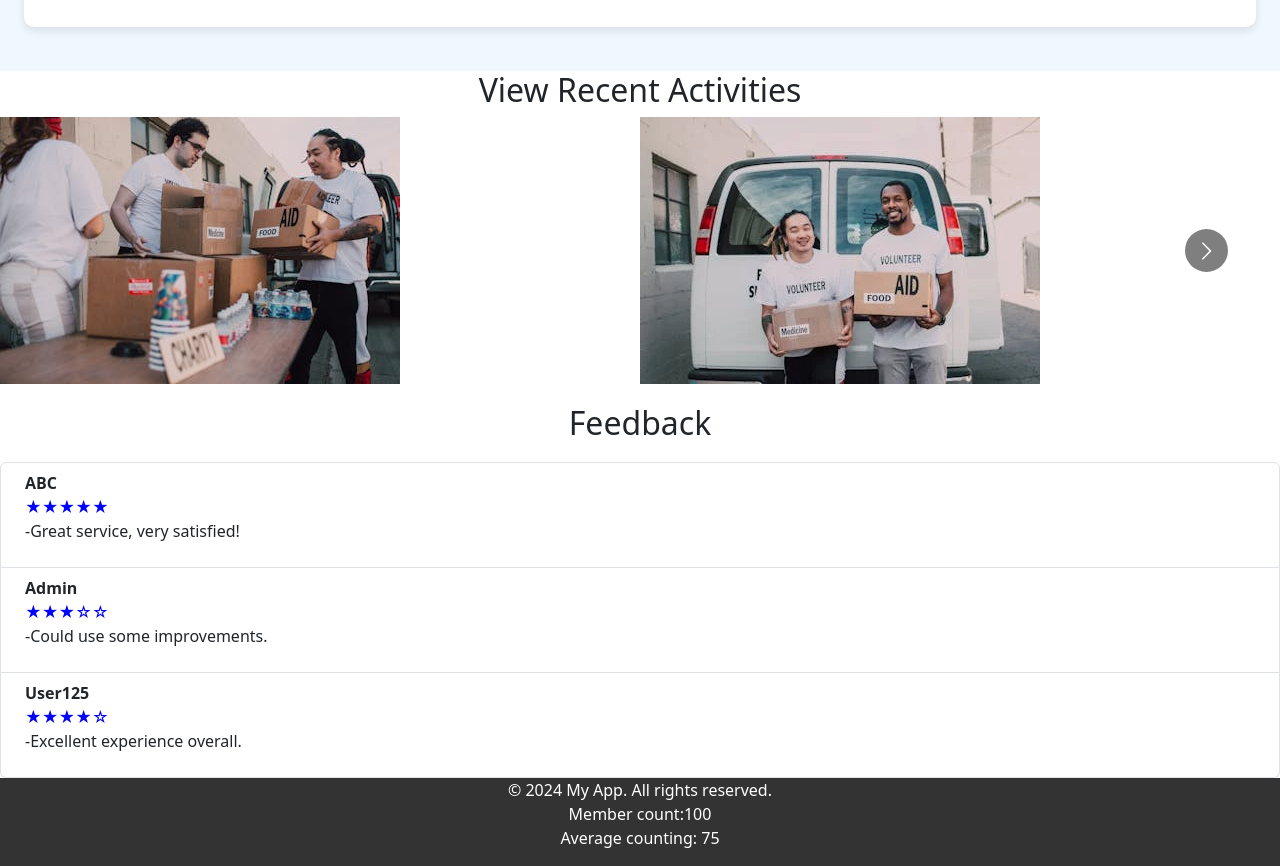
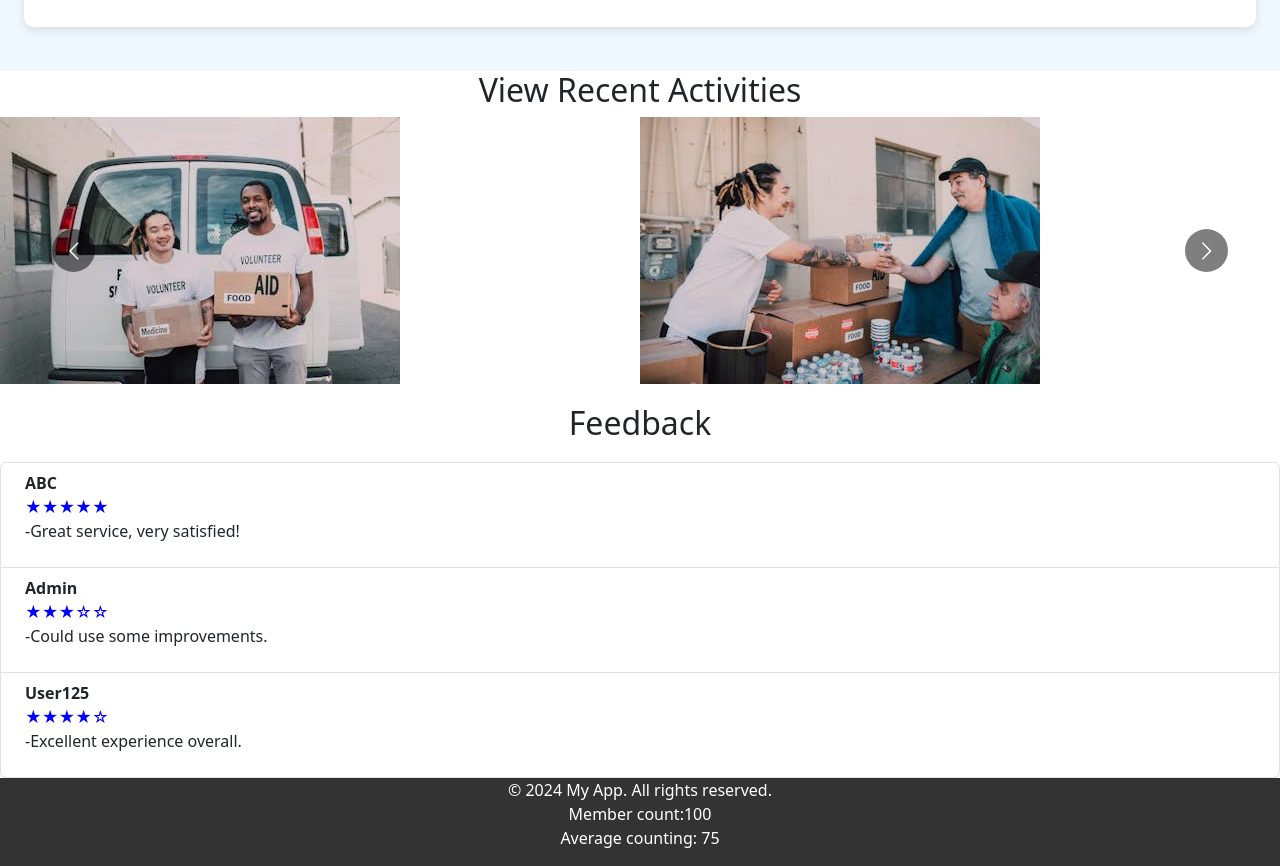
Before and after one commit to Jyoti-Technosoft/feast-forward, a React (Create React App) app: page /home in a window 1280 px wide. Shown: the part 1655-2521 px from the top of the page. Built offline with nearby package versions, Linux system fonts and the light colour scheme.

Commit message:
View Recent Activities

```diff
--- a/src/assets/styles/Dashboard.css
+++ b/src/assets/styles/Dashboard.css
@@ -9,6 +9,7 @@
   display: flex;
   width: 100%;
 }
+
 .carousel-item-admin {
   position: relative;
   display: none;
@@ -129,6 +130,42 @@
   height: 93%;
 }
 
+.image-container {
+  position: relative;
+  display: inline-block;
+}
+
+.image {
+  width: 100%;
+  height: auto;
+  transition: transform 0.3s ease;
+}
+
+.overlay {
+  position: absolute;
+  top: 0;
+  left: -20px;
+  bottom: 0;
+  right: -20px;
+  background-color: rgba(0, 0, 0, 0.5);
+  color: white;
+  font-size: 20px;
+  display: flex;
+  justify-content: center;
+  align-items: center;
+  opacity: 0;
+  transition: opacity 0.3s ease;
+}
+
+.image-container:hover .overlay {
+  opacity: 1;
+}
+
+.image-container:hover .image {
+  transform: scale(1.1);
+}
+
+
 .box {
   border: 1px solid #ddd;
   border-radius: 4px;
@@ -150,7 +187,7 @@
   background-color: rgb(51, 51, 51);
 }
 
-.Feedback-div{
+.Feedback-div {
   margin: 20px;
 }
 
--- a/src/components/Dashboard.js
+++ b/src/components/Dashboard.js
@@ -53,6 +53,17 @@ function RatingStar({ rating }) {
   return <div>{stars}</div>;
 }
 
+function adminCarouselData() {
+  return [
+    { image: admin_1, alt: "Admin 1", text: "Admin 1 Text" },
+    { image: admin_2, alt: "Admin 2", text: "Admin 2 Text" },
+    { image: admin_3, alt: "Admin 3", text: "Admin 3 Text" },
+    { image: admin_4, alt: "Admin 4", text: "Admin 4 Text" },
+    { image: admin_5, alt: "Admin 5", text: "Admin 5 Text" },
+    { image: admin_6, alt: "Admin 6", text: "Admin 6 Text" }
+  ];
+}
+
 function FeedbackListing() {
   const feedbackData = [
     { firstName: 'ABC', description: '-Great service, very satisfied!', rating: 5 },
@@ -82,6 +93,8 @@ function FeedbackListing() {
 }
 
 function Dashboard() {
+  const carouselData = adminCarouselData();
+
   return (
     <div>
       <Header />
@@ -170,29 +183,17 @@ function Dashboard() {
 
       <div>
         <h2 className="text-center">View Recent Activities</h2>
-        <CarouselMulti responsive={responsive}>
-          <div>
-            <img src={admin_1} alt="Admin 1" />
-          </div>
-          <div>
-            <img src={admin_2} alt="Admin 2" />
-          </div>
-          <div>
-            <img src={admin_3} alt="Admin 3" />
-          </div>
-          <div>
-            <img src={admin_4} alt="Admin 4" />
-          </div>
-          <div>
-            <img src={admin_5} alt="Admin 5" />
-          </div>
-          <div>
-            <img src={admin_6} alt="Admin 6" />
-          </div>
+        <CarouselMulti responsive={responsive} autoPlay={true} autoPlaySpeed={3000}>
+          {carouselData.map((item, index) => (
+            <div key={index} className="image-container">
+              <img src={item.image} alt={item.alt} className="image" />
+              <div className="overlay">
+                <div className="text">{item.text}</div>
+              </div>
+            </div>
+          ))}
         </CarouselMulti>
       </div>
-
-
       <FeedbackListing />
       <Footer />
     </div>
```
